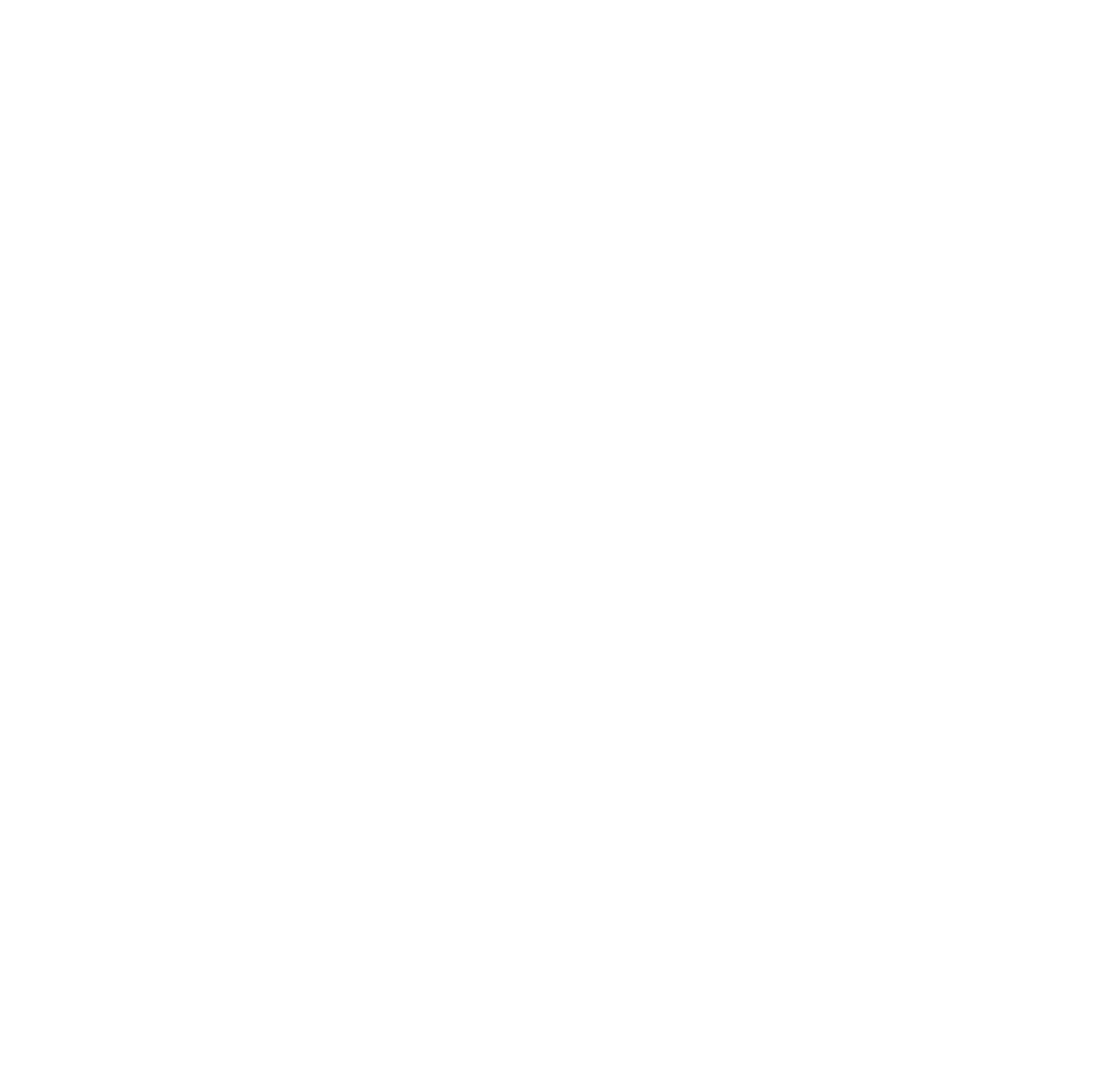
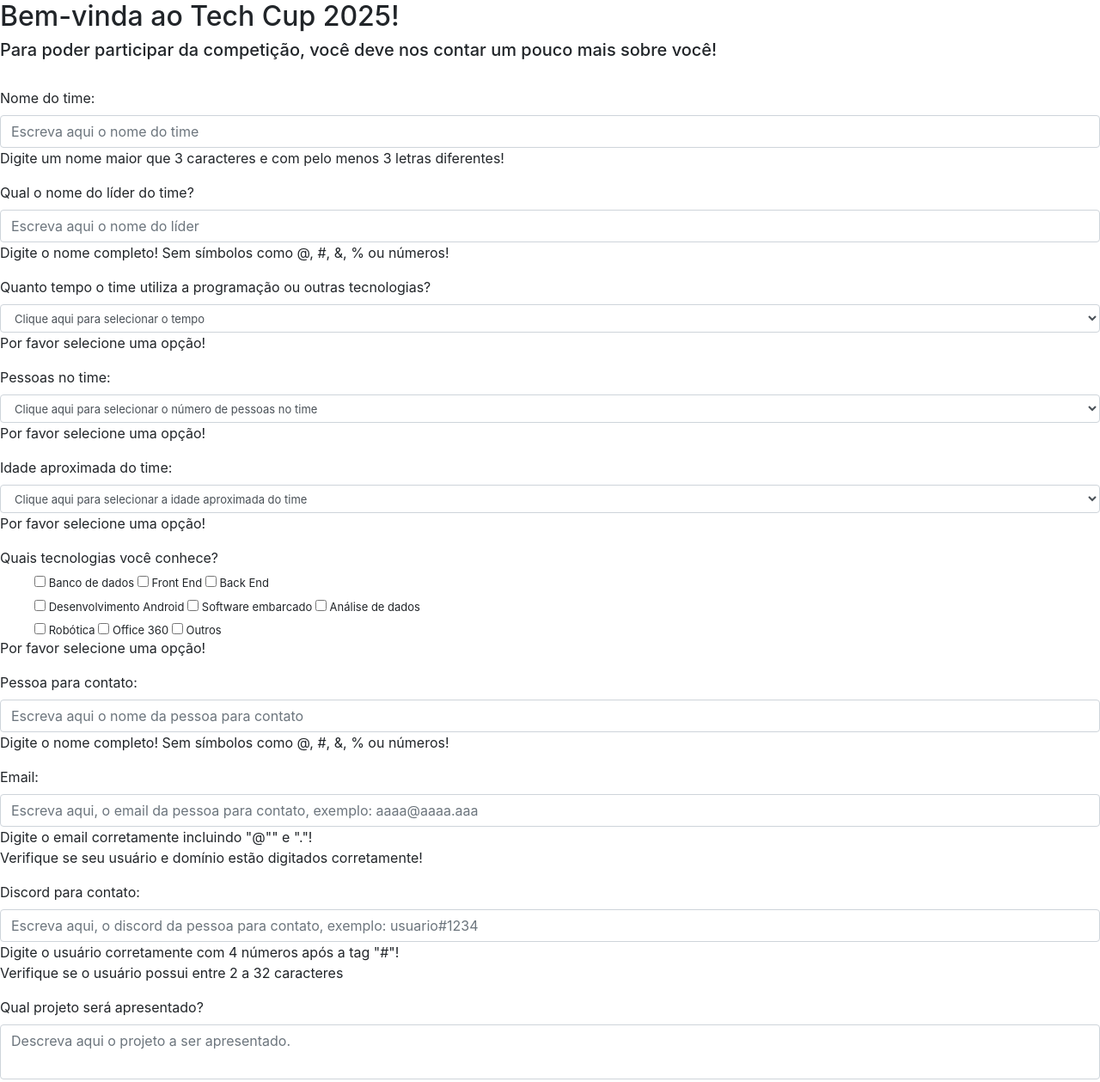
Before and after one commit to GreatestSteph/ServidorCompeticao_Tec, a website: page Server Cadastro/protegido/cadastro.html in a window 1280 px wide. Shown: the top 1259 px of the page at 86% size. Before the commit the page ends 800 px from the top, so only its background shows below. Drawn offline with nearby package versions, Linux system fonts and the light colour scheme.

```diff
--- a/Server Cadastro/protegido/cadastro.html
+++ b/Server Cadastro/protegido/cadastro.html
@@ -0,0 +1,184 @@
+<!DOCTYPE html>
+<html lang="pt-br">
+<head>
+    <meta charset="UTF-8">
+    <meta name="viewport" content="width=device-width, initial-scale=1.0">
+    <link rel="stylesheet" href="https://stackpath.bootstrapcdn.com/bootstrap/4.5.2/css/bootstrap.min.css">
+    <link rel="stylesheet" type="text/css" href="styles.css">
+    <title>Cadastro Tech Tup</title>
+</head>
+<body>
+
+    <div class="cadastro-container">
+
+        <form class="cadastro-form">
+
+            <h2> Bem-vinda ao Tech Cup 2025!</h2>
+            <h5> Para poder participar da competição, você deve nos contar um pouco mais sobre você!</h5>
+            <form>
+
+                <!-- okay! -->
+                <div class="form-group">
+                </br>
+                  <label for="nomedotime">Nome do time:</label>
+                  <input type="text" class="form-control" id="nomedotime" name="nomedotime" placeholder="Escreva aqui o nome do time" required onclick="validanometime()">
+                  <div class="alertanomedotime">
+                    <p class="alertared">Digite um nome maior que 3 caracteres e com pelo menos 3 letras diferentes! </p>
+                  </div>
+                </div>
+
+                <!-- okay! -->
+                <div class="form-group">
+                  <label for="nomelider">Qual o nome do líder do time?</label>
+                  <input type="text" class="form-control" id="nomelider" name="nomelider" placeholder="Escreva aqui o nome do líder" required onclick="validanome()">
+                  <div class="nomelider">
+                    <p class="alertared">Digite o nome completo! Sem símbolos como @, #, &, % ou números!</p>
+                  </div>
+                </div>
+
+                <!-- okay! -->
+                <div class="form-group">
+                  <label for="contaidade">Quanto tempo o time utiliza a programação ou outras tecnologias?</label>
+                  <select class="form-control" id="contaidade" name="contaidade" style="font-size: 13px; height: 33px;" required onclick="validacaixas1()">
+                    <option value="nenhum1"> Clique aqui para selecionar o tempo </option>
+                    <option value="Menos de 1 ano"> Menos de 1 ano </option>
+                    <option value="1e4 anos"> Entre 1 ano a 4 anos </option>
+                    <option value="4e8 anos"> Entre 4 a 8 anos </option>
+                    <option value="8mais"> Mais de 8 anos</option>
+                  </select>
+                  <div class="naoselecionadoalerta">
+                    <p class="alertared">Por favor selecione uma opção! </p>
+                  </div>
+                </div>
+
+                <!-- okay! -->
+                <div class="form-group">
+                  <label for="pessoastime">Pessoas no time:</label>
+                  <select class="form-control" id="pessoastime" name="pessoastime" style="font-size: 13px; height: 33px;" required onclick="validacaixas2()">
+                    <option value="nenhum2"> Clique aqui para selecionar o número de pessoas no time </option>
+                    <option value="1 pessoa"> 1 participante</option>
+                    <option value="2 pessoas">2 participantes</option>
+                    <option value="3 pessoas">3 participantes</option>
+                    <option value="4 pessoas">4 participantes</option>
+                    <option value="5 pessoas">5 participantes</option>
+                    <option value="6 pessoas">6 participantes</option>
+                  </select>
+                  <div class="naoselecionadoalerta2">
+                    <p class="alertared">Por favor selecione uma opção! </p>
+                  </div>
+                </div>
+
+                <!-- okay! -->
+                <div class="form-group">
+                  <label for="idade">Idade aproximada do time:</label>
+                  <select class="form-control" id="idade" name="idade" style="font-size: 13px; height: 33px;" required onclick="validacaixas3()">
+                    <option value="nenhum3"> Clique aqui para selecionar a idade aproximada do time </option>
+                    <option value="Entre1418">Entre 14 a 18 anos</option>
+                    <option value="Entre1825">Entre 18 a 25 anos</option>
+                    <option value="Entre1825">Entre 25 a 50 anos</option>
+                    <option value="Entre2540">Idade variada</option>
+                  </select>
+                  <div class="naoselecionadoalerta3">
+                    <p class="alertared">Por favor selecione uma opção! </p>
+                  </div>
+                </div>
+
+                <!-- okay! -->
+                <div class="form-group">
+                  <label for="tecnologia">Quais tecnologias você conhece? </label>
+                  <ul id="tecnologia" name="tecnologia" style="font-size: 13px; height: 33px;" required onclick="validacaixas4()">
+                    <label>
+                        <input type="checkbox" name="preferencias" value="banco">
+                        Banco de dados
+                    </label>
+                    <label>
+                        <input type="checkbox" name="preferencias" value="fronte">
+                        Front End
+                    </label>
+                    <label>
+                        <input type="checkbox" name="preferencias" value="backe">
+                        Back End
+                    </label>
+                    </br>
+
+                    <label>
+                        <input type="checkbox" name="preferencias" value="android">
+                        Desenvolvimento Android
+                        </label>
+                    <label>
+                        <input type="checkbox" name="preferencias" value="embar">
+                        Software embarcado
+                    </label>
+                    <label>
+                        <input type="checkbox" name="preferencias" value="anali">
+                        Análise de dados
+                    </label>
+                    </br>
+
+                    <label>
+                        <input type="checkbox" name="preferencias" value="robo">
+                        Robótica
+                    </label>
+                    <label>
+                        <input type="checkbox" name="preferencias" value="robo">
+                        Office 360
+                    </label>
+                    <label>
+                        <input type="checkbox" name="preferencias" value="robo">
+                        Outros
+                    </label>
+                  </ul>
+                    </br>
+
+                  <div class="naoselecionadoalerta4">
+                    <p class="alertared">Por favor selecione uma opção! </p>
+                  </div>
+                </div>
+
+                <!-- okay! -->
+                <div class="form-group">
+                  <label for="nomecontato">Pessoa para contato:</label>
+                  <input type="text" class="form-control" id="nomecontato" name="nomecontato" placeholder="Escreva aqui o nome da pessoa para contato" required onclick="validacontato()">
+                  <div class="alertanomecontato">
+                    <p class="alertared">Digite o nome completo! Sem símbolos como @, #, &, % ou números!</p>
+                  </div>
+                </div>
+
+                <!-- okay! -->
+                <div class="form-group">
+                  <label for="email">Email:</label>
+                  <input type="email" class="form-control" id="email" name="email" placeholder="Escreva aqui, o email da pessoa para contato, exemplo: aaaa@aaaa.aaa" required onclick="validaemail()">
+                  <div class="alertaemail">
+                    <p class="alertared">Digite o email corretamente incluindo "@"" e "."!</br> Verifique se seu usuário e domínio estão digitados corretamente!</p>
+                  </div>
+                </div>
+
+                <div class="form-group">
+                  <label for="discord">Discord para contato:</label>
+                  <input type="text" class="form-control" id="discord" name="discord" placeholder="Escreva aqui, o discord da pessoa para contato, exemplo: usuario#1234" required onclick="validadiscord()">
+                  <div class="alertadiscord">
+                    <p class="alertared">Digite o usuário corretamente com 4 números após a tag "#"! </br>Verifique se o usuário possui entre 2 a 32 caracteres </p>
+                  </div>
+                </div>
+
+                <div class="form-group">
+                    <label for="infoprojeto">Qual projeto será apresentado?</label>
+                    <textarea class="form-control" id="infoprojeto" name="infoprojeto" placeholder="Descreva aqui o projeto a ser apresentado." rows="4" style="height: 64px; resize: none;" required></textarea>
+                  </div>
+
+                <!-- okay! -->
+                <div class="form-group">
+                  <label for="infopessoa">Informações sobre o time:</label>
+                  <textarea class="form-control" id="infopessoa" name="infopessoa" placeholder="Escreva aqui informações adicionais sobre o seu time, que talvez você gostaria de nos contar! Não é necessário preencher caso não queira escrever." rows="4" style="height: 64px; resize: none;"></textarea>
+                </div>
+
+                <!-- botão para enviar o formulário-->
+                <button type="submit" class="btn btn-primary" id="botao" class="botao">Enviar</button>
+              </form>
+
+        </form>
+
+    </div>
+
+</body>
+</html>
```
Also changed, not shown: Server Cadastro/index.js (+67 -13 lines), Server Cadastro/package.json (+4 -3 lines), Server Cadastro/public/login.html (+12 -7 lines), Server Cadastro/segurança/autenticar.js (added, +29 -0 lines), 1 other file.
